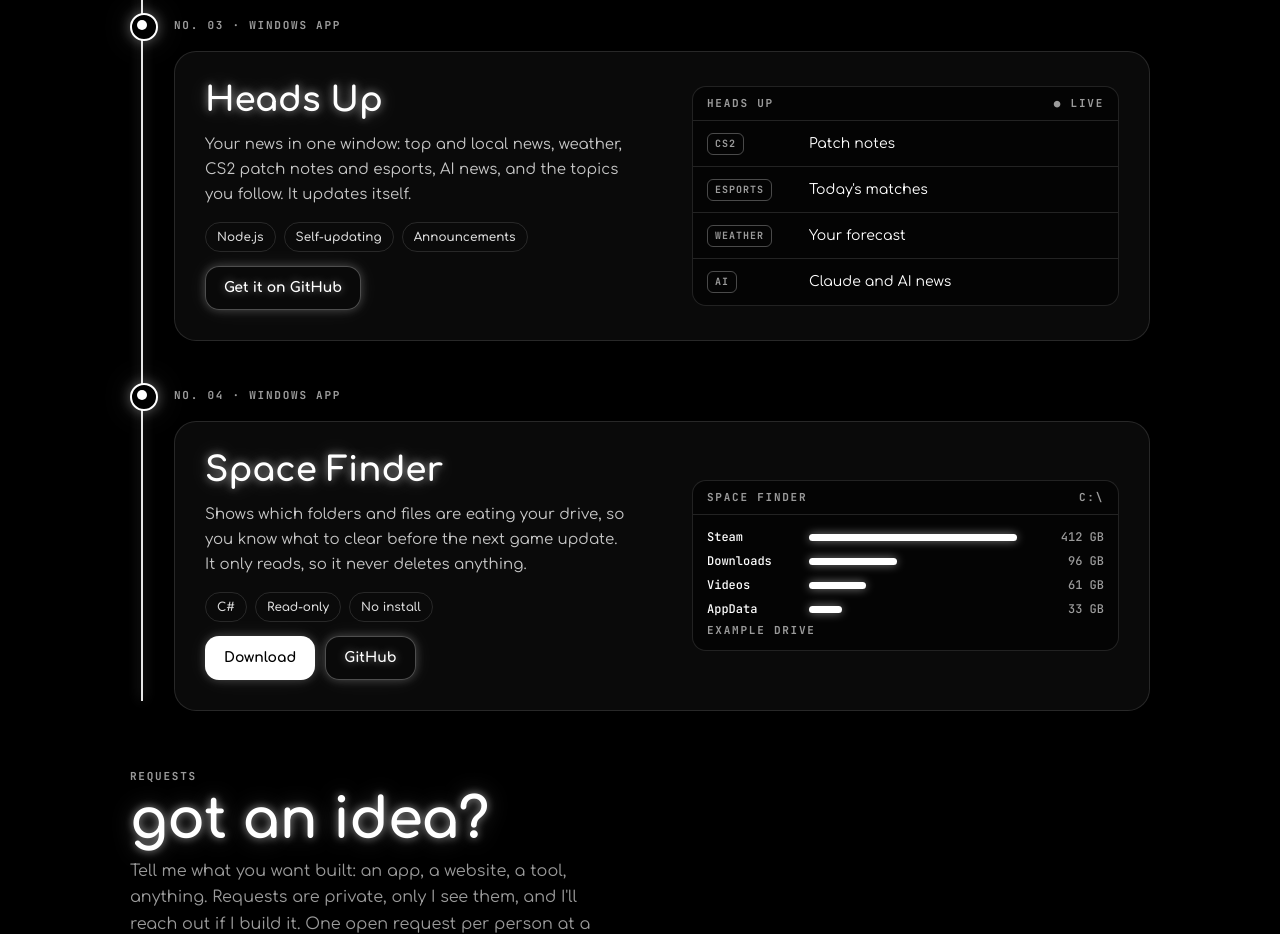
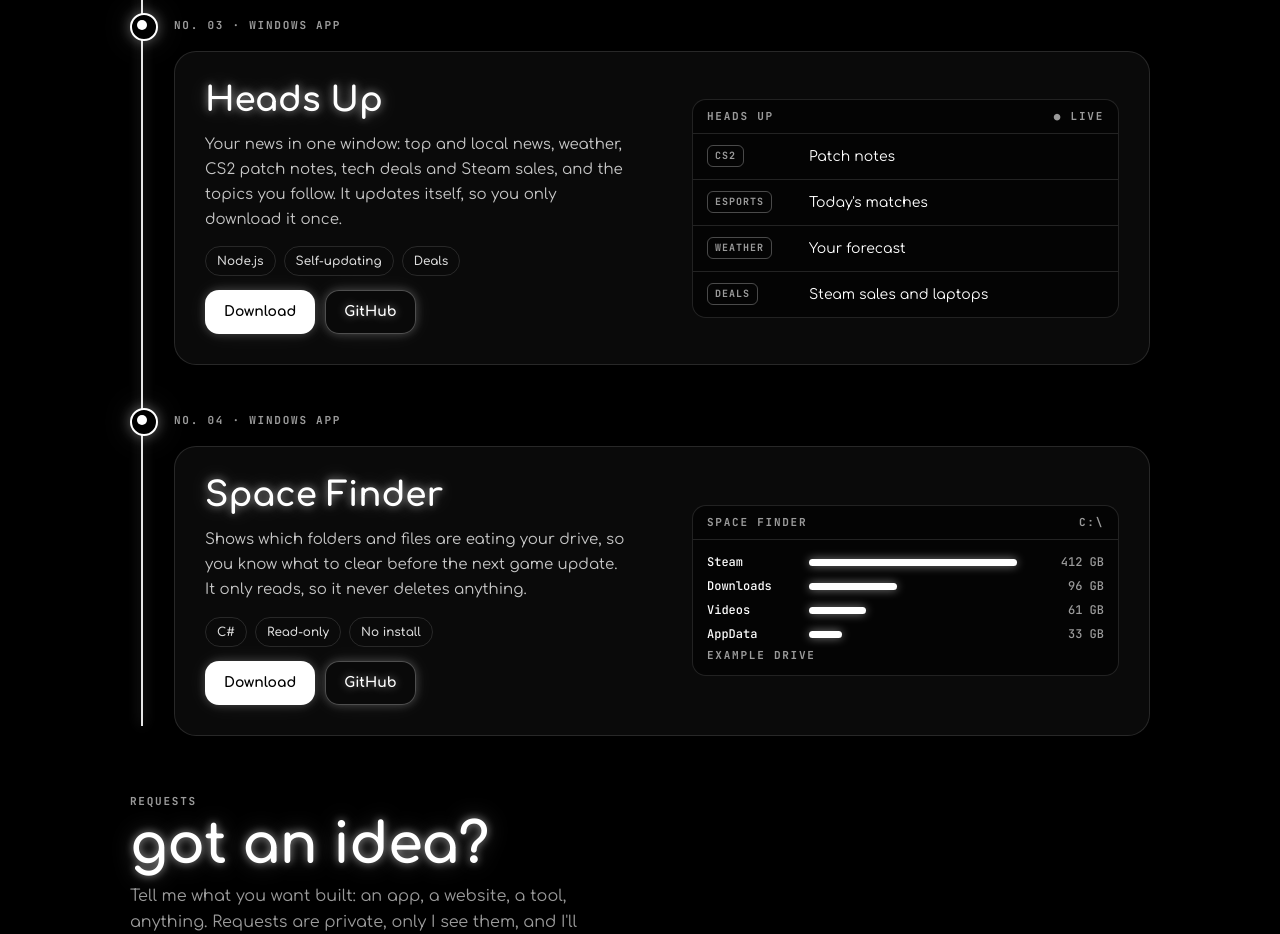
Before and after one commit to lmgoffical/portfolio, a plain HTML site: page index.html in a window 1280 px wide. Shown: the part 1840-2774 px from the top of the page. Drawn offline with Linux system fonts and the light colour scheme.

Commit message:
Heads Up: add Download button for the HeadsUp.zip release
Co-Authored-By: Claude Opus 5.5 <noreply@anthropic.com>

```diff
--- a/index.html
+++ b/index.html
@@ -302,9 +302,12 @@ textarea.input { min-height: 120px; resize: vertical; }
           <article class="card mini" data-tilt>
             <div class="info">
               <h3 class="glow">Heads Up</h3>
-              <p>Your news in one window: top and local news, weather, CS2 patch notes and esports, AI news, and the topics you follow. It updates itself.</p>
-              <ul class="tags"><li>Node.js</li><li>Self-updating</li><li>Announcements</li></ul>
-              <div class="links"><a class="btn" href="https://github.com/lmgoffical/heads-up" target="_blank" rel="noopener">Get it on GitHub</a></div>
+              <p>Your news in one window: top and local news, weather, CS2 patch notes, tech deals and Steam sales, and the topics you follow. It updates itself, so you only download it once.</p>
+              <ul class="tags"><li>Node.js</li><li>Self-updating</li><li>Deals</li></ul>
+              <div class="links">
+                <a class="btn btn-solid" href="https://github.com/lmgoffical/heads-up/releases/latest/download/HeadsUp.zip">Download</a>
+                <a class="btn" href="https://github.com/lmgoffical/heads-up" target="_blank" rel="noopener">GitHub</a>
+              </div>
             </div>
             <div class="media">
               <div class="app" aria-hidden="true">
@@ -313,7 +316,7 @@ textarea.input { min-height: 120px; resize: vertical; }
                   <div><em>CS2</em><span>Patch notes</span></div>
                   <div><em>Esports</em><span>Today's matches</span></div>
                   <div><em>Weather</em><span>Your forecast</span></div>
-                  <div><em>AI</em><span>Claude and AI news</span></div>
+                  <div><em>Deals</em><span>Steam sales and laptops</span></div>
                 </div>
               </div>
             </div>
```
